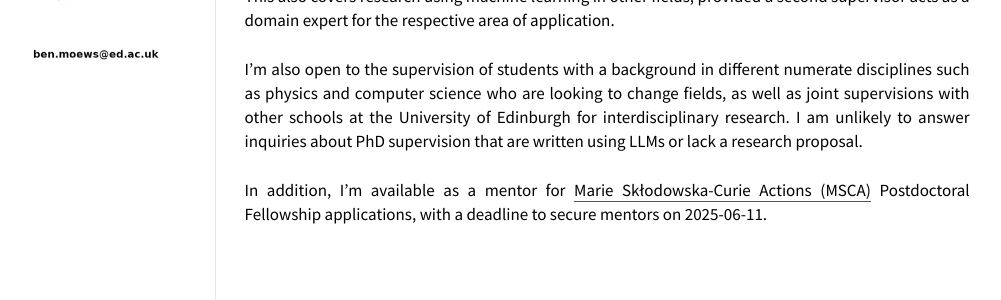
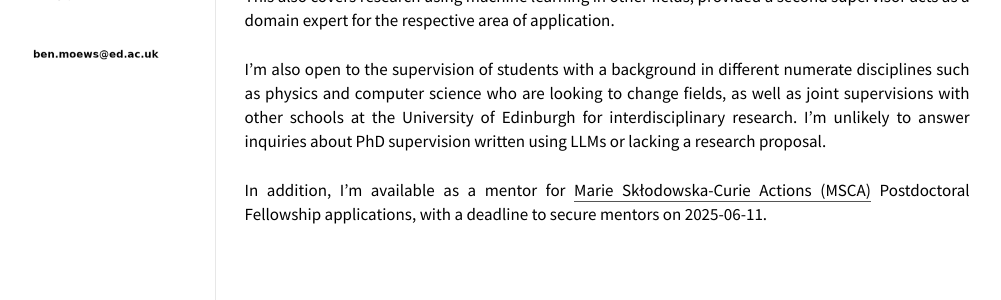
Before and after one commit to moews/moews.github.io, a Jekyll site: the page built from _posts/2017-03-25-supervision.md, in a window 1280 px wide. Shown: the part 377-677 px from the top of the page, without its empty margins (143-1144 px from the left). Built offline with Jekyll 4.4.1, drawn with Linux system fonts in a browser that asks for light colours.

Commit message:
Update 2017-03-25-supervision.md

```diff
--- a/_posts/2017-03-25-supervision.md
+++ b/_posts/2017-03-25-supervision.md
@@ -70,7 +70,7 @@ Primary areas for potential research supervision include the following overarchi
 
 Potential PhD students interested in working within one of these areas, or on a broadly related topic in line with my research profile, are welcome to send me an email with their CV and a research proposal. This also covers research using machine learning in other fields, provided a second supervisor acts as a domain expert for the respective area of application.
 
-I’m also open to the supervision of students with a background in different numerate disciplines such as physics and computer science who are looking to change fields, as well as joint supervisions with other schools at the University of Edinburgh for interdisciplinary research. I am unlikely to answer inquiries about PhD supervision that are written using LLMs or lack a research proposal.
+I’m also open to the supervision of students with a background in different numerate disciplines such as physics and computer science who are looking to change fields, as well as joint supervisions with other schools at the University of Edinburgh for interdisciplinary research. I'm unlikely to answer inquiries about PhD supervision written using LLMs or lacking a research proposal.
 
 In addition, I'm available as a mentor for [Marie Skłodowska-Curie Actions (MSCA)](https://www.business-school.ed.ac.uk/about/news/marie-sklodowska-curie-actions-msca-postdoctoral-fellowships) Postdoctoral Fellowship applications, with a deadline to secure mentors on 2025-06-11.
 
```
